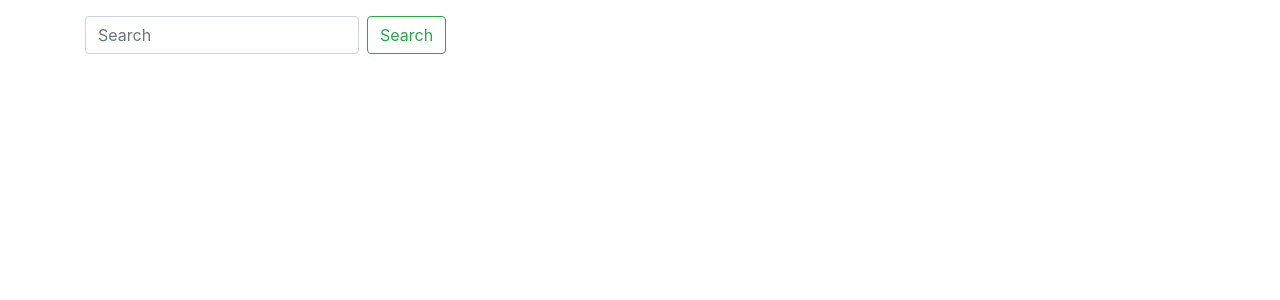
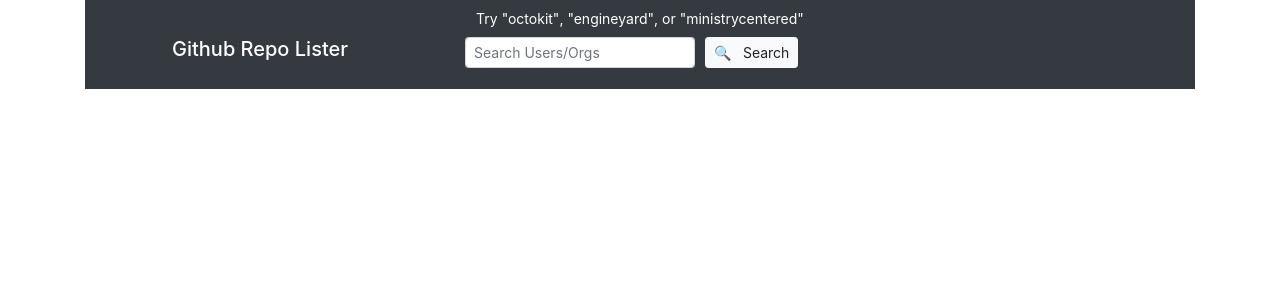
Before and after one commit to TraianAlex/github-search, a React (Create React App) app: page / in a window 1280 px wide. Shown: the top 300 px of the page. Built offline with nearby package versions, Linux system fonts and the light colour scheme.

Commit message:
style refactoring, add toggle view, add easy click for predef orgs

```diff
--- a/src/App.js
+++ b/src/App.js
@@ -1,5 +1,5 @@
 import React from 'react';
-import { Alert } from 'react-bootstrap';
+import { Alert, Container } from 'react-bootstrap';
 import 'bootstrap/dist/css/bootstrap.min.css';
 import SearchForm from 'components/SearchForm';
 import SortButtons from 'components/SortButtons';
@@ -13,29 +13,54 @@ const App = () => {
     loading,
     profile,
     error,
+    isCard,
     setUser,
     fetchProfile,
     sortByName,
     sortByStars,
+    toggleView,
   } = useProfile();
 
   const handleSubmit = () => fetchProfile(user);
+  const handleSelect = (user) => {
+    setUser(user);
+    fetchProfile(user);
+  };
 
   const sortAlpha = () => sortByName(profile);
   const sortDefault = () => sortByStars(profile);
+  const changeView = () => toggleView(isCard);
 
   return (
-    <div className="container mt-3">
+    <Container>
       <SearchForm
         user={user}
         onUserChange={({ target }) => setUser(target.value)}
+        handleSelect={handleSelect}
         handleSubmit={handleSubmit}
       />
       {loading && <Loader />}
       {profile.length > 0 && (
         <>
-          <SortButtons sortAlpha={sortAlpha} sortDefault={sortDefault} />
-          <Profile profile={profile} />
+          <div className="mt-4 mb-3 h5">
+            Listing repositories for the user "{profile[0].owner.login}": found{' '}
+            {profile.length} repositories
+            <span
+              className="clearfix float-right font-weight-light text-black-50"
+              onClick={changeView}
+            >
+              Toggle view
+            </span>
+          </div>
+          {isCard && (
+            <SortButtons sortAlpha={sortAlpha} sortDefault={sortDefault} />
+          )}
+          <Profile
+            profile={profile}
+            sortAlpha={sortAlpha}
+            sortDefault={sortDefault}
+            display={isCard}
+          />
         </>
       )}
       {error && (
@@ -43,7 +68,7 @@ const App = () => {
           <Alert.Heading>{error}</Alert.Heading>
         </Alert>
       )}
-    </div>
+    </Container>
   );
 };
 
--- a/src/components/Profile.js
+++ b/src/components/Profile.js
@@ -1,31 +1,19 @@
 import React from 'react';
-import { Table } from 'react-bootstrap';
+import { ProfileCard } from './ProfileCard';
+import { ProfileTable } from './profileTable';
 
-export default function Profile({ profile }) {
-  return (
-    <Table striped bordered hover>
-      <thead>
-        <tr>
-          <th>Name</th>
-          <th>Description</th>
-          <th>Total stargazers</th>
-          <th>Total watchers</th>
-          <th>Link</th>
-        </tr>
-      </thead>
-      <tbody>
-        {profile.map((row) => (
-          <tr key={row.id}>
-            <td>{row.name}</td>
-            <td>{row.description}</td>
-            <td>{row.stargazers_count}</td>
-            <td>{row.watchers_count}</td>
-            <td>
-              <a href={row.url}>{row.url}</a>
-            </td>
-          </tr>
-        ))}
-      </tbody>
-    </Table>
+export default function Profile({ profile, sortAlpha, sortDefault, display }) {
+  return display ? (
+    profile.map((row, index) => (
+      <div className="d-inline-block">
+        <ProfileCard row={row} />
+      </div>
+    ))
+  ) : (
+    <ProfileTable
+      profile={profile}
+      sortAlpha={sortAlpha}
+      sortDefault={sortDefault}
+    />
   );
 }
--- /dev/null
+++ b/src/components/ProfileCard.js
@@ -0,0 +1,22 @@
+import React from 'react';
+import { Card, Col, Row } from 'react-bootstrap';
+
+export const ProfileCard = ({ row }) => (
+  <Card
+    key={row.id}
+    style={{ width: '16.5rem', minHeight: '220px', fontSize: '0.7rem' }}
+    className="m-3 shadow"
+  >
+    <Card.Body>
+      <Card.Title style={{ fontSize: '0.9rem'}}>{row.name}</Card.Title>
+      <Card.Subtitle className="mb-2 text-muted" style={{ fontSize: '0.7rem'}}>
+        <Row>
+          <Col sm={6} className="pr-0">{row.stargazers_count} Stargazers</Col>
+          <Col sm={6} className="p-0">{row.watchers_count} People Watching</Col>
+        </Row>
+      </Card.Subtitle>
+      <Card.Text>{row.description}</Card.Text>
+      <Card.Link href={row.url}>{row.name}</Card.Link>
+    </Card.Body>
+  </Card>
+);
--- a/src/components/SearchForm.js
+++ b/src/components/SearchForm.js
@@ -1,19 +1,71 @@
 import React from 'react';
-import { Form, FormControl, Button } from 'react-bootstrap';
+import { Form, Button, Row, Col, Alert } from 'react-bootstrap';
 
-export default function SearchForm({ user, onUserChange, handleSubmit }) {
+export default function SearchForm({
+  user,
+  onUserChange,
+  handleSelect,
+  handleSubmit,
+}) {
   return (
-    <Form inline>
-      <FormControl
+    <div className="pt-2 pb-1 bg-dark text-white sticky-top">
+      <Row className="justify-content-center mb-2">
+        <small>
+          Try{' '}
+          <button
+            className="invisible-button text-white"
+            type="button"
+            onClick={() => handleSelect('octokit')}
+          >
+            "octokit"
+          </button>
+          {', '}
+          <button
+            className="invisible-button text-white"
+            type="button"
+            onClick={() => handleSelect('engineyard')}
+          >
+            "engineyard"
+          </button>
+          {', or '}
+          <button
+            className="invisible-button text-white"
+            type="button"
+            onClick={() => handleSelect('ministrycentered')}
+          >
+            "ministrycentered"
+          </button>
+        </small>
+      </Row>
+      <Row className="justify-content-center mb-3">
+        <Col sm>
+          <Row className="justify-content-center">
+            <Alert.Heading as="h5">Github Repo Lister</Alert.Heading>
+          </Row>
+        </Col>
+        <Col sm>
+          <Form>
+            <Form.Row>
+              <Col sm={8}>
+                <Form.Control
                   type="text"
-        placeholder="Search"
-        className="mr-sm-2"
+                  placeholder="Search Users/Orgs"
+                  size="sm"
+                  className="mr-5"
                   value={user}
                   onChange={onUserChange}
                 />
-      <Button variant="outline-success" onClick={handleSubmit}>
-        Search
+              </Col>
+              <Col sm={4}>
+                <Button variant="light" size="sm" onClick={handleSubmit}>
+                  <span className="mr-2">&#128269;</span> Search
                 </Button>
+              </Col>
+            </Form.Row>
           </Form>
+        </Col>
+        <Col sm></Col>
+      </Row>
+    </div>
   );
 }
--- a/src/components/SortButtons.js
+++ b/src/components/SortButtons.js
@@ -4,13 +4,13 @@ import { Button, InputGroup } from 'react-bootstrap';
 export default function SortButtons({ sortAlpha, sortDefault }) {
   return (
     <div className="mt-2">
-      <label>Sort by</label>
       <InputGroup className="mb-3">
+        <span className="pt-1 pr-2">Sort by</span>
         <InputGroup.Prepend>
-          <Button variant="outline-secondary" onClick={sortAlpha}>
+          <Button variant="outline-secondary" className="rounded-left" size="sm" onClick={sortAlpha}>
             Alphabetical
           </Button>
-          <Button variant="outline-secondary" onClick={sortDefault}>
+          <Button variant="outline-secondary" className="rounded-right" size="sm" onClick={sortDefault}>
             By Most Stars
           </Button>
         </InputGroup.Prepend>
--- /dev/null
+++ b/src/components/profileTable.js
@@ -0,0 +1,33 @@
+import React from 'react';
+import { Table } from 'react-bootstrap';
+
+export const ProfileTable = ({ profile, sortAlpha, sortDefault }) => {
+  return (
+    <Table striped bordered hover size="sm">
+      <thead>
+        <tr>
+          <th onClick={sortAlpha}>Name &#11021;</th>
+          <th>Description</th>
+          <th style={{ minWidth: '177px' }} onClick={sortDefault}>
+            Total stargazers &#11021;
+          </th>
+          <th style={{ minWidth: '151px' }}>Total watchers</th>
+          <th>Link</th>
+        </tr>
+      </thead>
+      <tbody>
+        {profile.map((row) => (
+          <tr key={row.id}>
+            <td>{row.name}</td>
+            <td>{row.description}</td>
+            <td>{row.stargazers_count}</td>
+            <td>{row.watchers_count}</td>
+            <td>
+              <a href={row.url}>{row.name}</a>
+            </td>
+          </tr>
+        ))}
+      </tbody>
+    </Table>
+  );
+};
--- a/src/hooks/useProfile.js
+++ b/src/hooks/useProfile.js
@@ -10,6 +10,7 @@ export const useProfile = () => {
   const [profile, setProfile] = useState([]);
   const [error, setError] = useState('');
   const [loading, setLoading] = useState(false);
+  const [isCard, setIsCard] = useState(true);
 
   const fetchProfile = async (user) => {
     setLoading(true);
@@ -34,15 +35,18 @@ export const useProfile = () => {
   const sortByName = () => sortByProperty(profile, 'name', setProfile);
   const sortByStars = () =>
     sortByProperty(profile, 'stargazers_count', setProfile);
+  const toggleView = () => setIsCard(!isCard);
 
   return {
     user,
     profile,
     error,
     loading,
+    isCard,
     setUser,
     fetchProfile,
     sortByName,
     sortByStars,
+    toggleView,
   };
 };
--- a/src/hooks/useProfile2.js
+++ b/src/hooks/useProfile2.js
@@ -9,6 +9,7 @@ const FETCH_PROFILE_FAILURE = 'FETCH_PROFILE_FAILURE';
 const SORT_BY_NAME = 'SORT_BY_NAME';
 const SORT_BY_STARS = 'SORT_BY_STARS';
 const SET_USER = 'SET_USER';
+const TOGGLE_VIEW = 'TOGGLE_VIEW';
 
 const sortByProperty = (obj, param) => reverse(sortBy(obj, [param]));
 
@@ -17,6 +18,7 @@ const initialState = {
   profile: [],
   loading: false,
   error: '',
+  isCard: true,
 };
 
 const profileReducer = (state, action) => {
@@ -57,6 +59,11 @@ const profileReducer = (state, action) => {
         profile: [],
         error: action.payload,
       };
+    case TOGGLE_VIEW:
+      return {
+        ...state,
+        isCard: action.payload,
+      };
     default:
       return state;
   }
@@ -64,7 +71,7 @@ const profileReducer = (state, action) => {
 
 export const useProfile = () => {
   const [state, dispatch] = useReducer(profileReducer, initialState);
-  const { user, profile, loading, error } = state;
+  const { user, profile, loading, error, isCard } = state;
 
   const fetchProfile = async (user) => {
     dispatch({ type: FETCH_PROFILE, payload: true });
@@ -92,14 +99,19 @@ export const useProfile = () => {
 
   const setUser = (user) => dispatch({ type: SET_USER, payload: user });
 
+  const toggleView = (isCard) =>
+    dispatch({ type: TOGGLE_VIEW, payload: !isCard });
+
   return {
     user,
     profile,
     error,
     loading,
+    isCard,
     setUser,
     fetchProfile,
     sortByName,
     sortByStars,
+    toggleView,
   };
 };
--- a/src/index.css
+++ b/src/index.css
@@ -11,3 +11,14 @@ code {
   font-family: source-code-pro, Menlo, Monaco, Consolas, 'Courier New',
     monospace;
 }
+
+.invisible-button {
+  border: none;
+  padding: inherit;
+  font-size: inherit;
+  font-family: inherit;
+  cursor: pointer;
+  font-weight: inherit;
+  background-color: transparent;
+  color: #000;
+}
```
Lines whose indentation alone changed are shown as unchanged.
